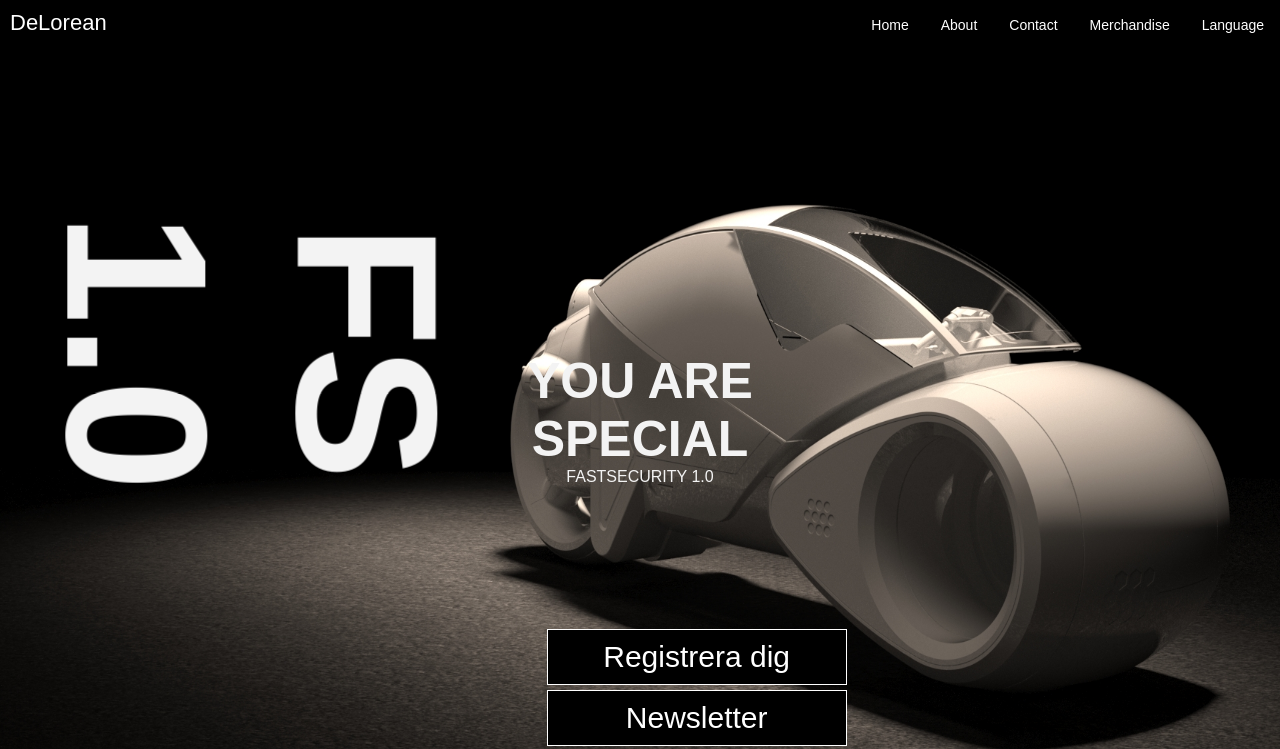
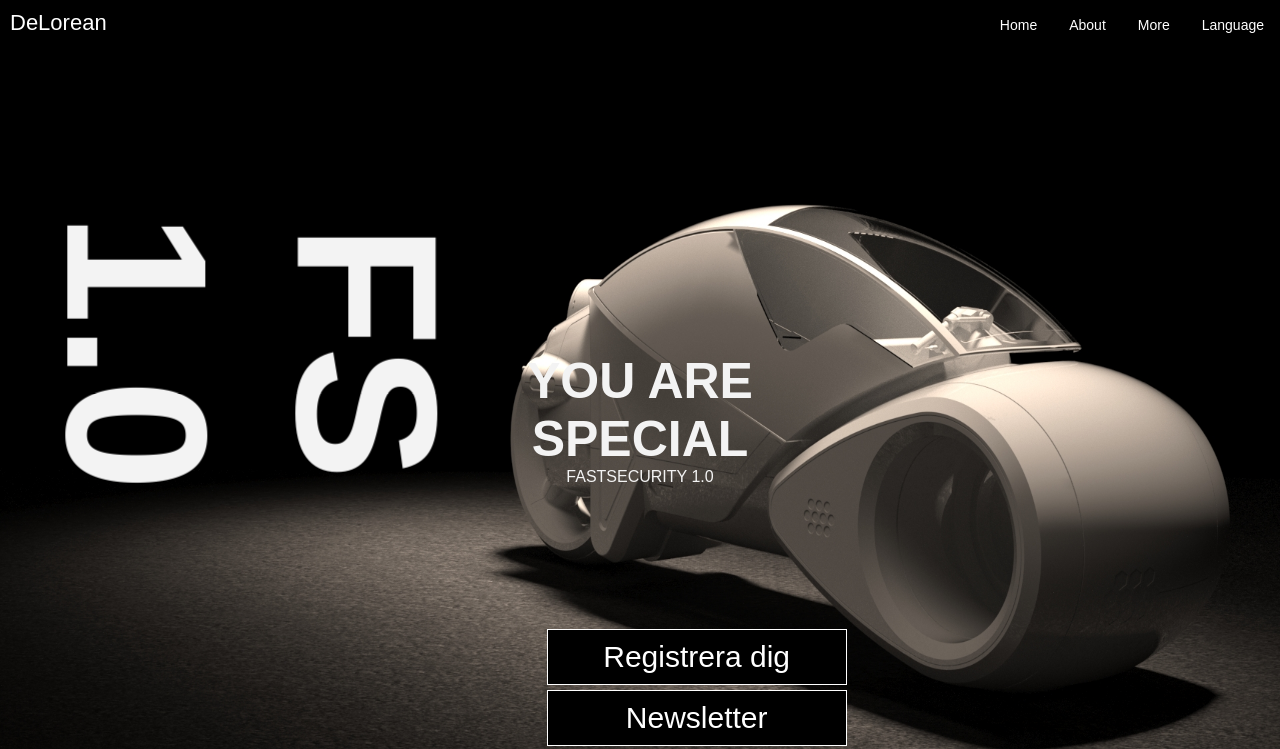
Before and after one commit to Amin-Mohamed/De-lorean, a PHP site: page /index.php in a window 1280 px wide. Shown: the top 749 px of the page. Run offline with PHP 8.4, Linux system fonts and the light colour scheme.

Commit message:
Changed one of the links in the navbar to More and deleated Contact and Merchandise

```diff
--- a/header.php
+++ b/header.php
@@ -36,8 +36,7 @@ require __DIR__.'/data.php';
         <ul class="menu">
           <li><a class="linkEffect" href="#">Home</a></li>
           <li><a class="linkEffect" href="#">About</a></li>
-          <li><a class="linkEffect" href="#">Contact</a></li>
-          <li><a class="linkEffect" href="#">Merchandise</a></li>
+          <li><a class="linkEffect" href="#">More</a></li>
           <div class="dropdown">
             <li><a class="link linkEffect" href="#" >Language</a>
               <div class="dropContent">
```
